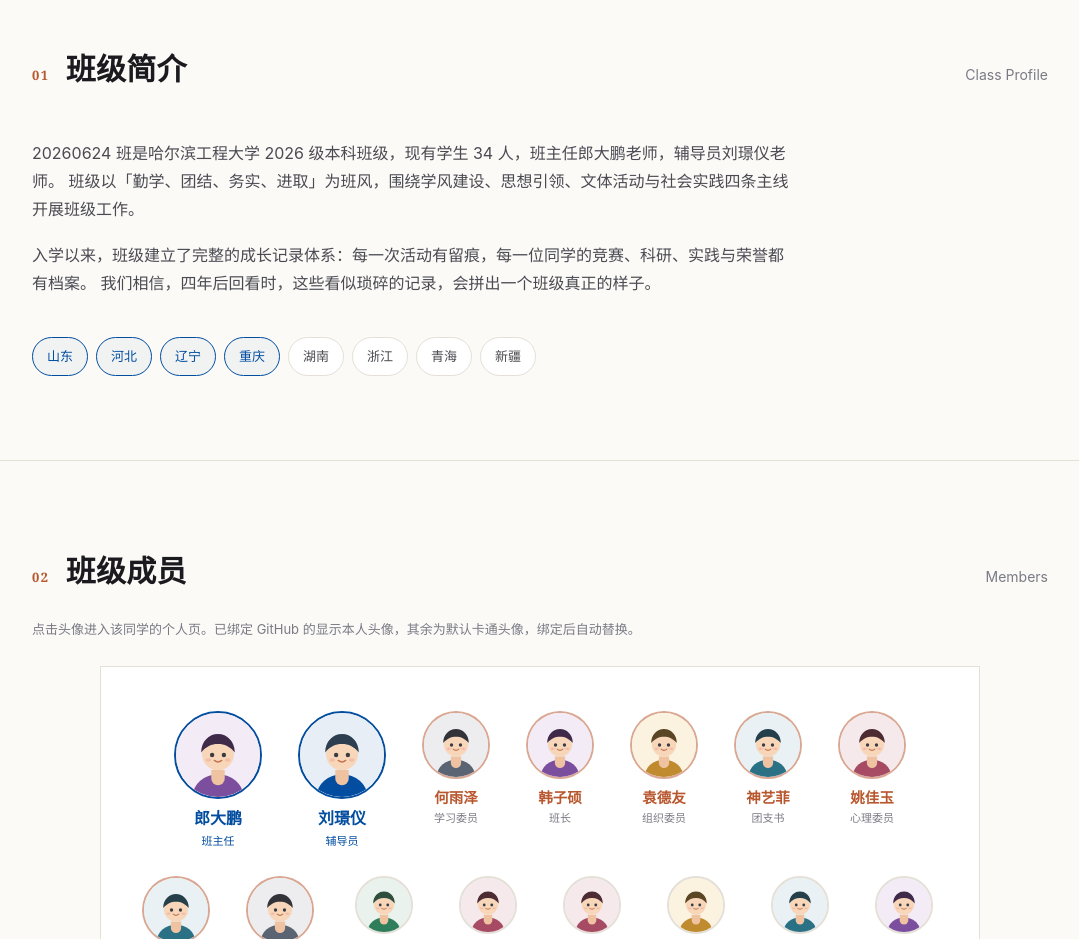
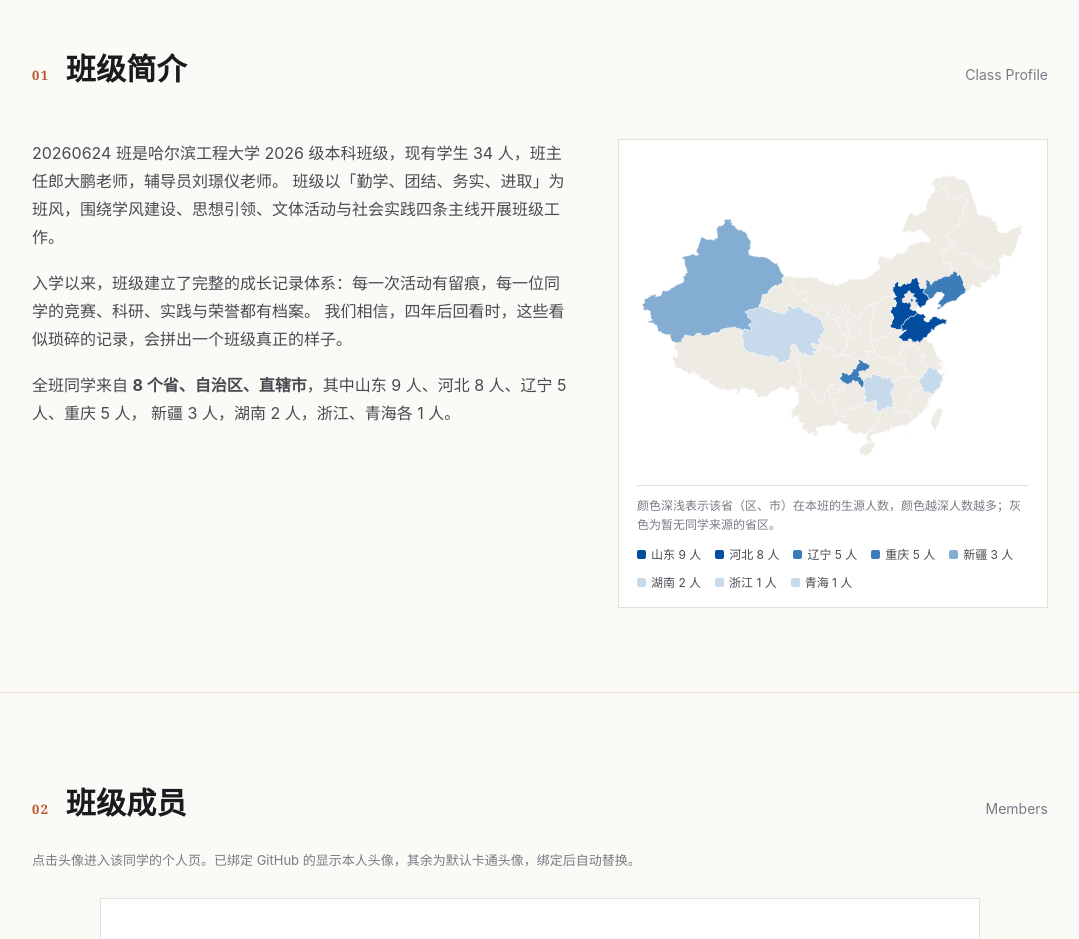
Before and after one commit to FR0ZEN114514/class-20260624, a plain HTML site: page index.html in a window 1280 px wide. Shown: the part 1620-2559 px from the top of the page, without its empty margins (100-1179 px from the left). Drawn offline with Linux system fonts and the light colour scheme.

Commit message:
班级简介旁新增生源地地图：按省份人数深浅着色

```diff
--- a/index.html
+++ b/index.html
@@ -115,6 +115,25 @@
   .prose p:last-child{margin-bottom:0}
 
   /* origin */
+  .about-grid{display:grid;grid-template-columns:1fr 430px;gap:48px;align-items:start}
+  .origin-map{
+    background:#fff;border:1px solid var(--line);
+    padding:18px 18px 14px;
+  }
+  .origin-map .map-box{position:relative;min-height:240px}
+  .origin-map svg{width:100%;height:auto;display:block}
+  .origin-map .prov{
+    fill:#EDEBE4;stroke:#FBFAF7;stroke-width:.8;
+    transition:fill .18s ease;
+  }
+  .origin-map .prov.has{cursor:default}
+  .origin-map figcaption{
+    font-size:12px;color:var(--ink-3);
+    margin-top:10px;padding-top:10px;border-top:1px solid var(--line);
+  }
+  .map-legend{display:flex;flex-wrap:wrap;gap:7px 14px;margin-top:10px;font-size:12px;color:var(--ink-2)}
+  .map-legend span{display:inline-flex;align-items:center;gap:5px}
+  .map-legend i{width:9px;height:9px;border-radius:2px;display:inline-block}
   .origin{margin-top:40px;display:flex;flex-wrap:wrap;gap:8px}
   .chip{
     font-size:13px;padding:7px 14px;border:1px solid var(--line);
@@ -271,6 +290,7 @@
     .activity{padding:28px}
     section{padding:60px 0}
     .sec-sub{display:none}
+    .about-grid{grid-template-columns:1fr;gap:34px}
     .member{width:74px}
     .member.t1{width:88px}
     .member .ava{width:50px;height:50px;margin-bottom:7px}
@@ -340,6 +360,7 @@
       <h2>班级简介</h2>
       <span class="sec-sub">Class Profile</span>
     </div>
+    <div class="about-grid">
       <div class="prose">
         <p>
           20260624 班是哈尔滨工程大学 2026 级本科班级，现有学生 34 人，班主任郎大鹏老师，辅导员刘璟仪老师。
@@ -349,11 +370,16 @@
           入学以来，班级建立了完整的成长记录体系：每一次活动有留痕，每一位同学的竞赛、科研、实践与荣誉都有档案。
           我们相信，四年后回看时，这些看似琐碎的记录，会拼出一个班级真正的样子。
         </p>
+        <p>
+          全班同学来自 <strong>8 个省、自治区、直辖市</strong>，其中山东 9 人、河北 8 人、辽宁 5 人、重庆 5 人，
+          新疆 3 人，湖南 2 人，浙江、青海各 1 人。
+        </p>
       </div>
-    <div class="origin">
-      <span class="chip hi">山东</span><span class="chip hi">河北</span><span class="chip hi">辽宁</span>
-      <span class="chip hi">重庆</span><span class="chip">湖南</span><span class="chip">浙江</span>
-      <span class="chip">青海</span><span class="chip">新疆</span>
+      <figure class="origin-map">
+        <div id="cn-map" class="map-box"><span class="cloud-loading">正在加载地图…</span></div>
+        <figcaption>颜色深浅表示该省（区、市）在本班的生源人数，颜色越深人数越多；灰色为暂无同学来源的省区。</figcaption>
+        <div id="map-legend" class="map-legend"></div>
+      </figure>
     </div>
   </div>
 </section>
@@ -489,6 +515,59 @@
 
 <script>
 (function(){
+  var box = document.getElementById('cn-map');
+  var legend = document.getElementById('map-legend');
+  if (!box) return;
+
+  function colorFor(n){
+    if (n >= 8) return '#024D9F';
+    if (n >= 5) return '#3C7CB8';
+    if (n >= 3) return '#84ADD3';
+    return '#C6DAEC';
+  }
+
+  Promise.all([
+    fetch('data/china-map.svg').then(function(r){ return r.text(); }),
+    fetch('data/members.json').then(function(r){ return r.json(); })
+  ]).then(function(res){
+    var svg = res[0], list = res[1];
+
+    var count = {};
+    list.forEach(function(m){
+      var o = (m.origin || '').trim();
+      if (o) count[o] = (count[o] || 0) + 1;
+    });
+
+    box.innerHTML = svg;
+    var root = box.querySelector('svg');
+
+    root.querySelectorAll('path[data-name]').forEach(function(p){
+      var full = p.getAttribute('data-name');
+      var hit = null;
+      Object.keys(count).forEach(function(k){
+        if (full.indexOf(k) === 0) hit = k;
+      });
+      if (!hit) return;
+      var n = count[hit];
+      p.style.fill = colorFor(n);
+      p.classList.add('has');
+      var t = document.createElementNS('http://www.w3.org/2000/svg', 'title');
+      t.textContent = full + ' · ' + n + ' 人';
+      p.appendChild(t);
+    });
+
+    var rows = Object.keys(count).sort(function(a, b){ return count[b] - count[a]; });
+    legend.innerHTML = rows.map(function(k){
+      return '<span><i style="background:' + colorFor(count[k]) + '"></i>' + k + ' ' + count[k] + ' 人</span>';
+    }).join('');
+  }).catch(function(){
+    box.innerHTML = '<span class="cloud-loading">地图加载失败，请刷新重试。</span>';
+  });
+})();
+</script>
+
+<script>
+(function(){
   var T1 = {班主任:1, 辅导员:1};
   var T2 = {班长:1, 团支书:1, 学习委员:1, 组织委员:1, 宣传委员:1, 心理委员:1};
   var box = document.getElementById('member-grid');
```
Also changed, not shown: data/china-map.svg (added). Lines whose indentation alone changed are shown as unchanged.
